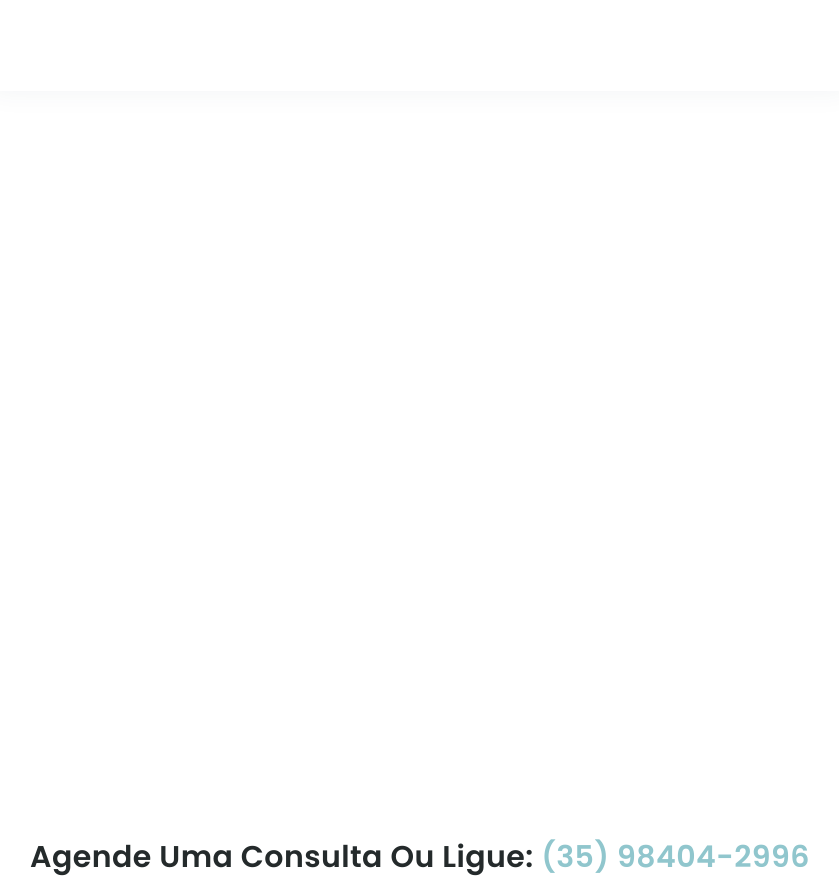
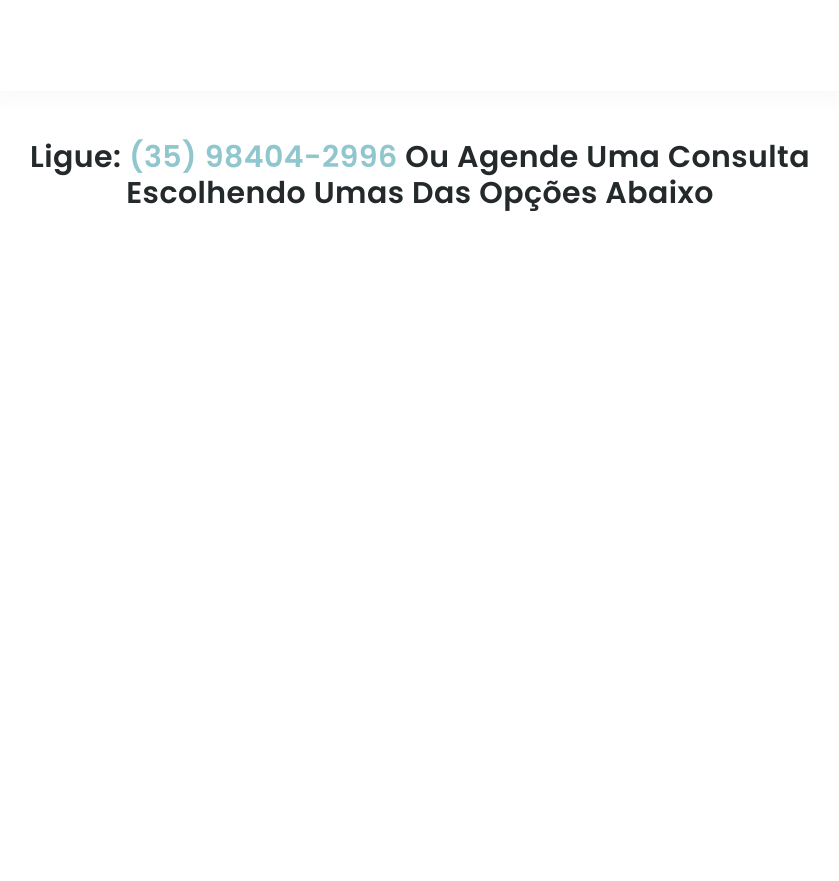
Before and after one commit to wjosue/clinicaalinejosue, a website: page index.html in a window 1280 px wide. Shown: the part 2620-3501 px from the top of the page, without its empty margins (220-1059 px from the left). Drawn offline with nearby package versions, Linux system fonts and the light colour scheme; a script that the page names is missing; files whose address does not match are found by name.

Commit message:
Alteração calendário de agendamento

```diff
--- a/index.html
+++ b/index.html
@@ -222,12 +222,9 @@
 
 <!-- appointment -->
 <section class="appointment section">
-    <!-- Widget em linha do Calendly - início -->
-    <div class="calendly-inline-widget" data-url="https://calendly.com/alinejosuepsicologa?primary_color=2e96f5" style="min-width:320px;height:700px;"></div>
-
 
     <div class="container mx-auto text-center">
-        <h2 class="appointment__title h2 mb-5 xl:mb-[50px] text-center xl:text-left">Agende uma consulta ou ligue: <span class="text-accent-tertiary">(35) 98404-2996</span></h2>
+        <h2 class="appointment__title h2 mb-5 xl:mb-[50px] text-center xl:text-left">ligue: <span class="text-accent-tertiary">(35) 98404-2996</span> ou Agende uma consulta escolhendo umas das opções abaixo </h2>
 
         <!-- form -->
         <!--<form class="appointment__form flex flex-col gap-y-5">
@@ -275,6 +272,9 @@
             <button class="btn btn-lg btn-accent self-start rounded-full" type="submit">Agendar agora</button>-->
         </form>
     </div>
+
+    <!-- Widget em linha do Calendly - início -->
+    <div class="calendly-inline-widget" data-url="https://calendly.com/alinejosuepsicologa?primary_color=2e96f5" style="min-width:320px;height:900px;"></div>
 </section>
 
 <!-- testimonials -->
```
